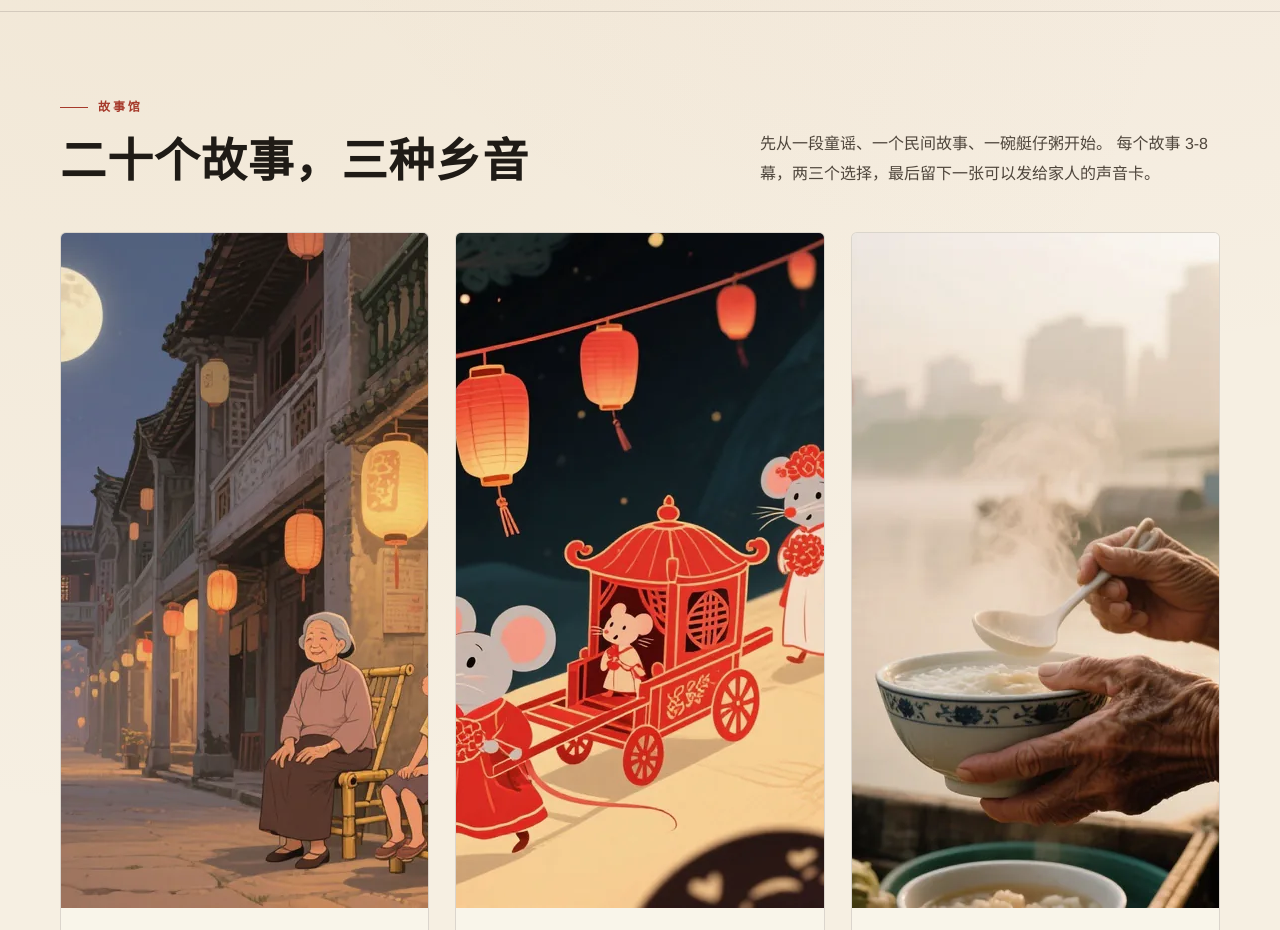
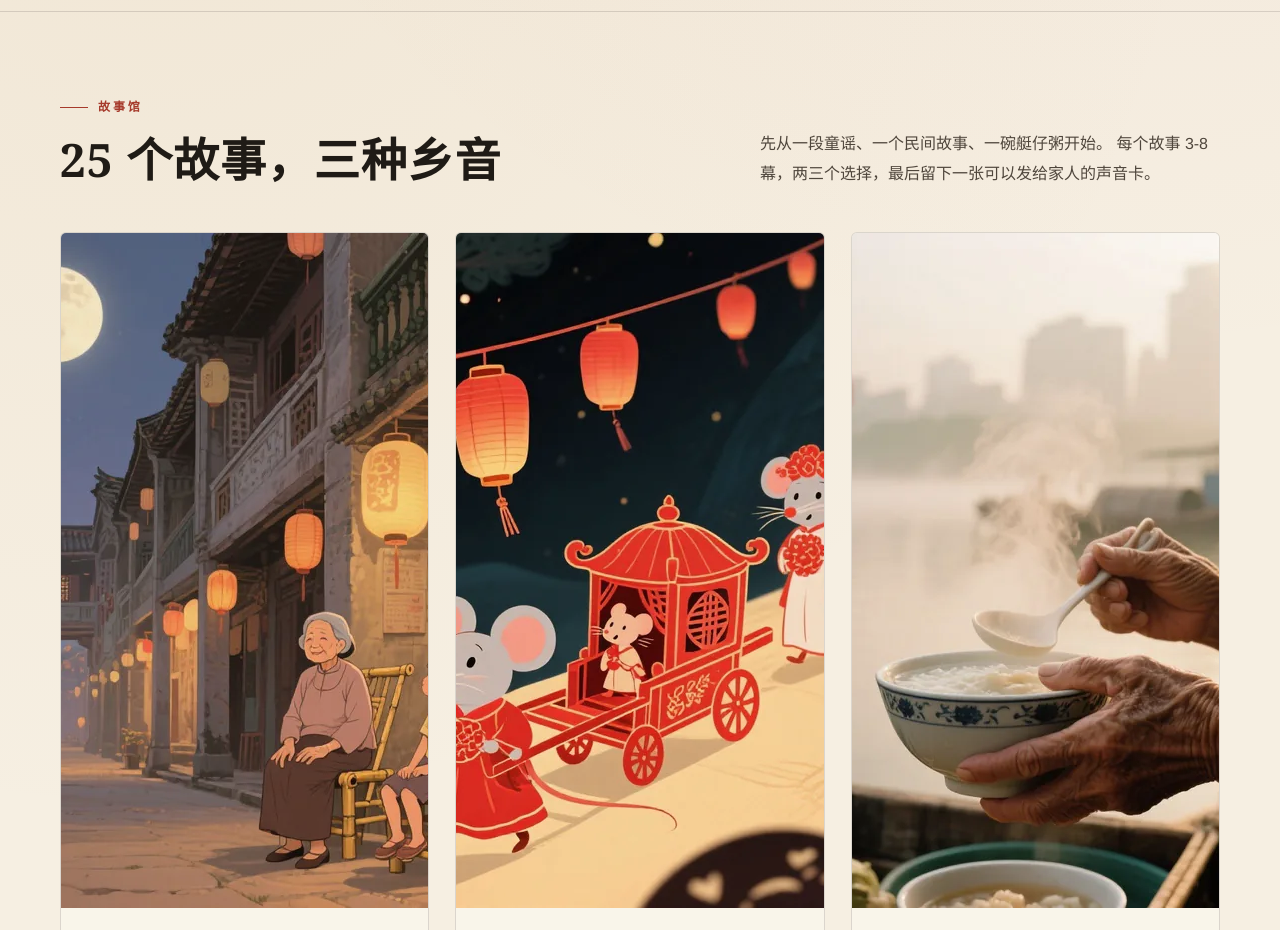
Before and after one commit to flashJJ/voicetrace, a Next.js app in the folder web/: page / in a window 1280 px wide. Shown: the part 1100-2030 px from the top of the page. Built offline with nearby package versions, Linux system fonts and the light colour scheme.

Commit message:
fix: 首页故事数改为动态显示

```diff
--- a/web/app/page.js
+++ b/web/app/page.js
@@ -52,7 +52,7 @@ export default function HomePage() {
           <div className="section-heading">
             <div>
               <span className="eyebrow">故事馆</span>
-              <h2 className="section-title">二十个故事，三种乡音</h2>
+              <h2 className="section-title">{stories.length} 个故事，三种乡音</h2>
             </div>
             <p className="section-desc">
               先从一段童谣、一个民间故事、一碗艇仔粥开始。
```
